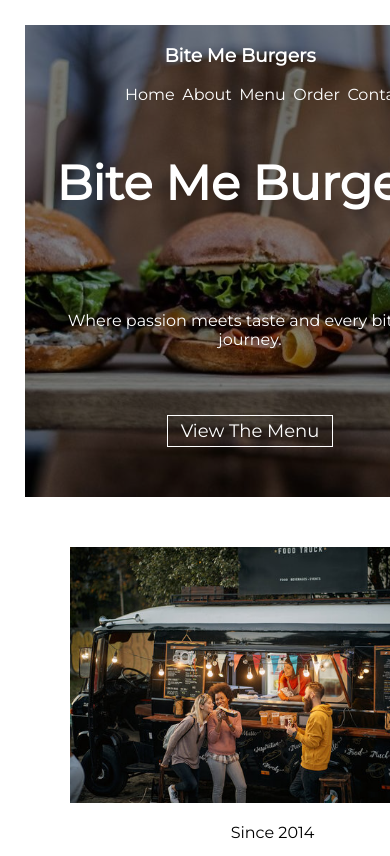
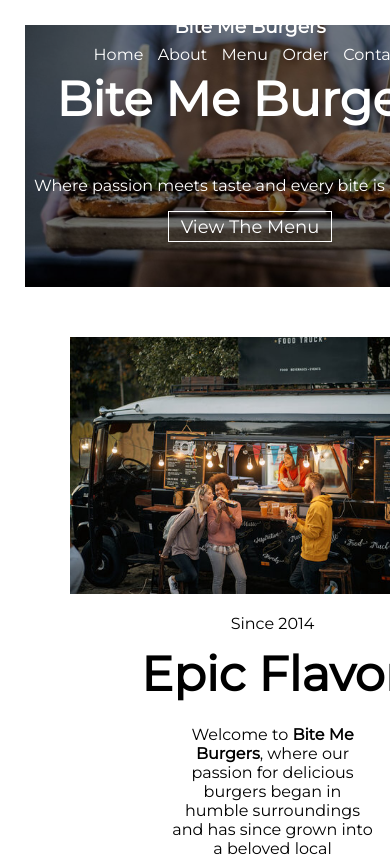
Before and after one commit to zznieves/e-commerce-website, a React (Create React App) app: page / in a window 390 px wide. Shown: the top 856 px of the page. Built offline with nearby package versions, Linux system fonts and the light colour scheme.

Commit message:
altered NavBar to stick to top of webpage while user scrolls, changes properties when scrolled out of initial position

```diff
--- a/src/App.css
+++ b/src/App.css
@@ -50,6 +50,48 @@
 
 }
 
+/* NavBar Componet ruleset */
+.navBar {
+
+  background-color: transparent;
+
+  display: flex;
+  align-items: center;
+  justify-content: flex-start;
+
+  width: 100%;
+
+  position: fixed;
+  top: 0;
+}
+
+.navBar.scrolled {
+  background-color: black;
+}
+
+#navBar-title {
+
+  color: white;
+  margin-top: 2%;
+}
+
+.navBar-links {
+  width: 100%;
+
+  display: flex;
+  flex-direction: row;
+
+  justify-content: flex-start;
+}
+
+.navBar-links > a {
+  margin: 2%;
+
+  color: white;
+
+  text-decoration: none;
+}
+
 /* Header Component ruleset */
 
 .header {
@@ -63,37 +105,20 @@
 
   flex: 1 0 0;
 
-
-
   /* set background image for Header Component */
   background-image: url(./assets/burger_3.jpg);
   background-size: cover;
   background-repeat: no-repeat;
-  background-position: center center;
+  background-position: center;
 
   background-color: grey;
   background-blend-mode: multiply;
 
   color: white;
 
-
-
 }
 
-.header-top {
-
-  display: flex;
-  flex-direction: row;
-
-  justify-content: flex-start;
-  align-items: center;
-
-  flex: 1 0 0;
-
-  width: 100%;
-}
-
-.header-bottom {
+.header-title {
 
   width: 100%;
 
@@ -105,29 +130,11 @@
   align-items: center;
 }
 
-.navBar > a {
-  margin-right: 15%;
-  text-decoration: none;
-
-  color: white;
-}
-
-.navBar > a:hover {
-
-  text-decoration: underline;
-}
-
 
 #rest-title-h1 {
   font-size: 3em;
 
   margin-top: 10%;
-}
-
-
-#rest-title-h3 {
-  margin-left: 1%;
-  margin-right: 5%;
 }
 
 #headerBtnMenu {
@@ -208,6 +215,11 @@
   align-items: center;
 
   width: 100%;
+
+  background-image: url();
+  background-size: cover;
+  background-repeat: no-repeat;
+  background-position: center;
 }
 
 .menu-category {
@@ -306,14 +318,29 @@
     padding: 25px;
   }
 
-  /* Header */
+  #navbar {
+    width: 92%;
+  }
 
-  .header-top {
+  /* NavBar */
+  .navBar {
     flex-direction: column;
     align-items: center;
+    justify-content: center;
 
-    min-width: 500px;
+    margin-top: 2%;
   }
+
+  .navBar-links {
+    justify-content: center;
+  }
+
+  #navBar-title {
+    margin-top: 2%;
+    margin-bottom: 0%;
+  }
+
+  /* Header */
 
   .header-bottom {
     min-width: 500px;
@@ -322,13 +349,6 @@
   .header-bottom > p {
     padding: 10%;
     text-align: center;
-  }
-
-  .navBar {
-
-    padding-right: 40%;
-
-    width: 50%;
   }
 
   /* AboutUs */
--- a/src/App.js
+++ b/src/App.js
@@ -3,6 +3,7 @@ import AboutUs from './components/AboutUs';
 import Header from './components/Header';
 import Location from './components/Location';
 import Menu from './components/Menu';
+import NavBar from './components/NavBar';
 
 function App() {
   return (
@@ -10,6 +11,30 @@ function App() {
 
     <div className='app-body'>
       <Header />
+      <NavBar
+        links={[
+          {
+            name: 'Home',
+            url: '#Home'
+          },
+          {
+            name: 'About',
+            url: '#About'
+          },
+          {
+            name: 'Menu',
+            url: '#Menu'
+          },
+          {
+            name: 'Order',
+            url: '#Order'
+          },
+          {
+            name: 'Contact',
+            url: '#Contact'
+          }
+        ]}
+      />
       <AboutUs />
       <Menu />
       <Location />
--- a/src/components/Header.js
+++ b/src/components/Header.js
@@ -1,43 +1,12 @@
 import React from 'react';
-import NavBar from './NavBar';
 
 const Header = () => {
 
     // return a Header Component(HTML/JSX)
     return (
-        <div className='header'>
+        <div className='header shared-background'>
 
-            <div className='header-top'>
-
-                <h3 id='rest-title-h3'>Bite Me Burgers</h3>
-                <NavBar
-                    links={[
-                        {
-                            title: 'Home',
-                            url: '#Home'
-                        },
-                        {
-                            title: 'About',
-                            url: '#About'
-                        },
-                        {
-                            title: 'Menu',
-                            url: '#Menu'
-                        },
-                        {
-                            title: 'Order',
-                            url: '#Order'
-                        },
-                        {
-                            title: 'Contact',
-                            url: '#Contact'
-                        }
-                    ]}
-                />
-
-            </div>
-
-            <div className='header-bottom'>
+            <div className='header-title'>
                 <h1 id='rest-title-h1'>Bite Me Burgers</h1>
                 <p>
                 Where passion meets taste and every bite is a journey.
--- a/src/components/NavBar.js
+++ b/src/components/NavBar.js
@@ -1,20 +1,49 @@
 import React from "react";
+import { useEffect } from "react";
 
 const NavBar = (props) => {
 
-    // destructure props: get links for NavBar
+    // destructure props
     const { links } = props;
 
-    // return a NavBar Component
+    // keep track of NavBar position, change if moved from initial position
+    useEffect(() => {
+        const handleScroll = () => {
+          const navbar = document.getElementById('navbar');
+          const scrolledClass = 'scrolled';
+          const scrollPosition = window.scrollY;
+
+          if (scrollPosition > 0) {
+            navbar.classList.add(scrolledClass);
+          } else {
+            navbar.classList.remove(scrolledClass);
+          }
+        };
+
+        window.addEventListener('scroll', handleScroll);
+
+        // Clean up the event listener on component unmount
+        return () => {
+          window.removeEventListener('scroll', handleScroll);
+        };
+      }, []);
+
+
+    // return a NavBar Component (HTML/JSX)
     return (
-        <div className="navBar">
-            {links.map((link, index) => {
+        <div className="navBar" id="navbar">
+            <h3 id="navBar-title">Bite Me Burgers</h3>
+            <div className="navBar-links">
+                {links.map((link, index) => {
 
-                // return an anchor tag for each link
-                return <a key={index} href={link.url}>{link.title}</a>
-            })}
+                    // return an anchor tag for each link
+                    return (<a key={index} href={link.url}>{link.name}</a>);
+                })}
+            </div>
+
         </div>
     );
 };
 
+
 export default NavBar;
```
Also changed, not shown: src/assets/burger_background.jpg (added).
